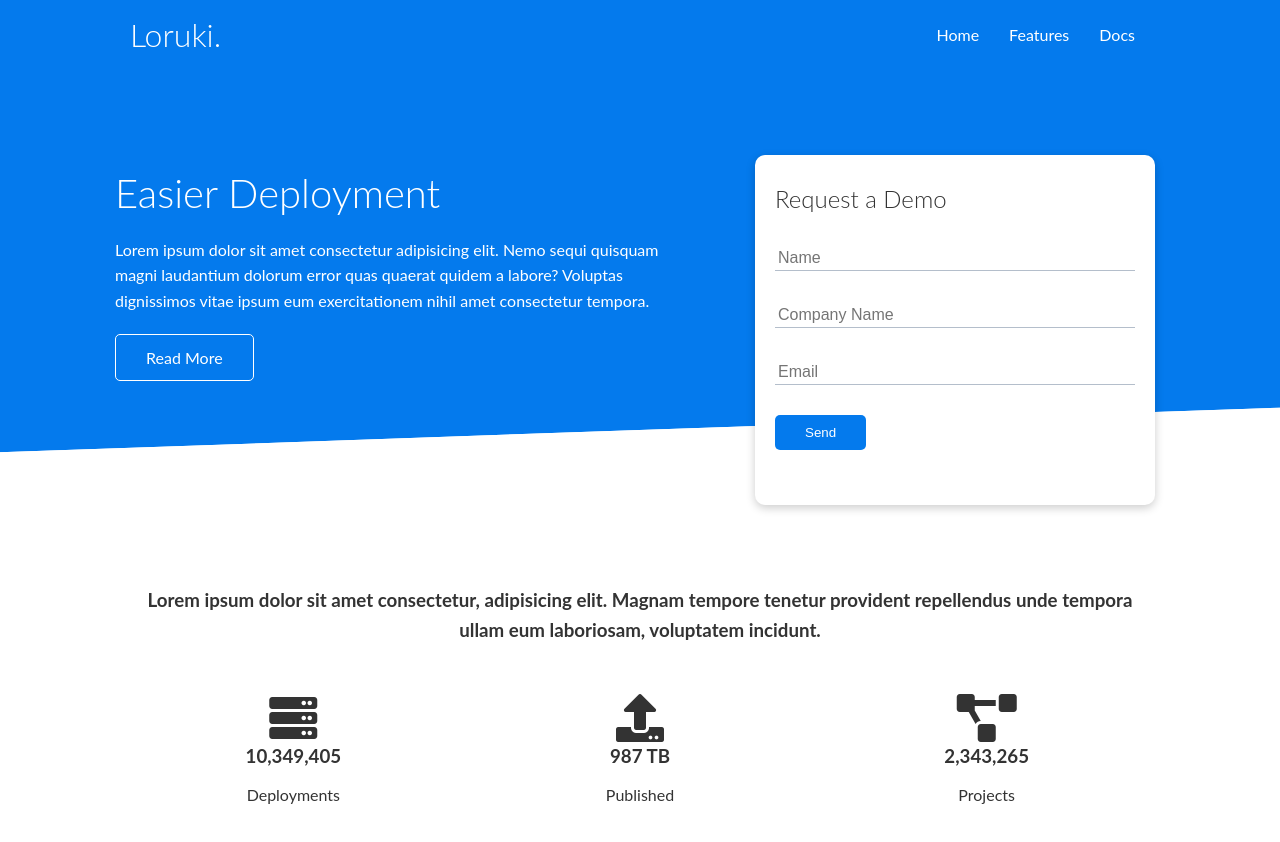
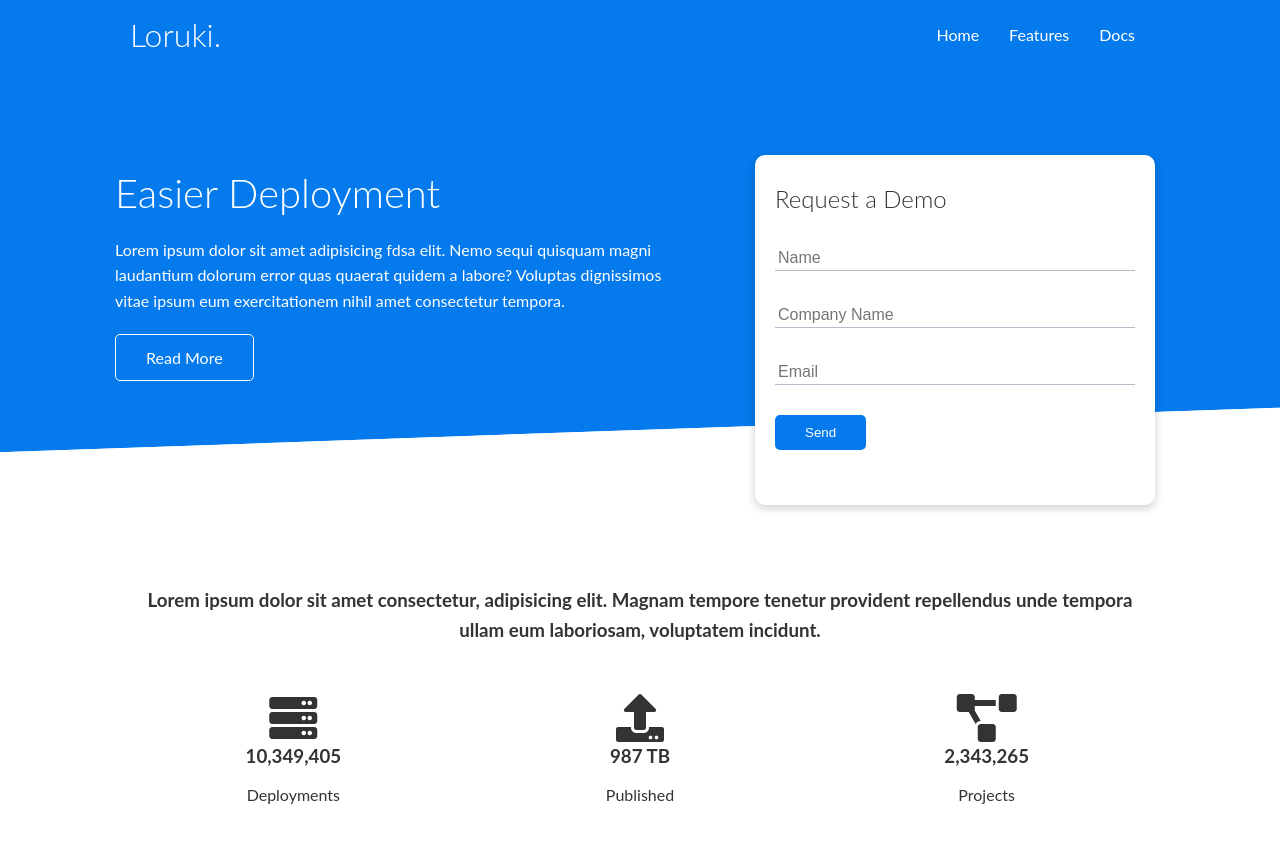
Before and after one commit to maaabilly/Loruki, a plain HTML site: page index.html in a window 1280 px wide. Drawn offline with Linux system fonts and the light colour scheme; a web font is replaced by a local one.

Commit message:
Add files via upload

```diff
--- a/index.html
+++ b/index.html
@@ -30,7 +30,7 @@
         <div class="container grid">
             <div class="showcase-text">
                 <h1>Easier Deployment</h1>
-                <p>Lorem ipsum dolor sit amet consectetur adipisicing elit. Nemo sequi quisquam magni laudantium dolorum error quas quaerat quidem a labore? Voluptas dignissimos vitae ipsum eum exercitationem nihil amet consectetur tempora.</p>
+                <p>Lorem ipsum dolor sit amet adipisicing fdsa elit. Nemo sequi quisquam magni laudantium dolorum error quas quaerat quidem a labore? Voluptas dignissimos vitae ipsum eum exercitationem nihil amet consectetur tempora.</p>
                 <a href="features.html" class="btn btn-outline">Read More</a>
             </div>
 
```
